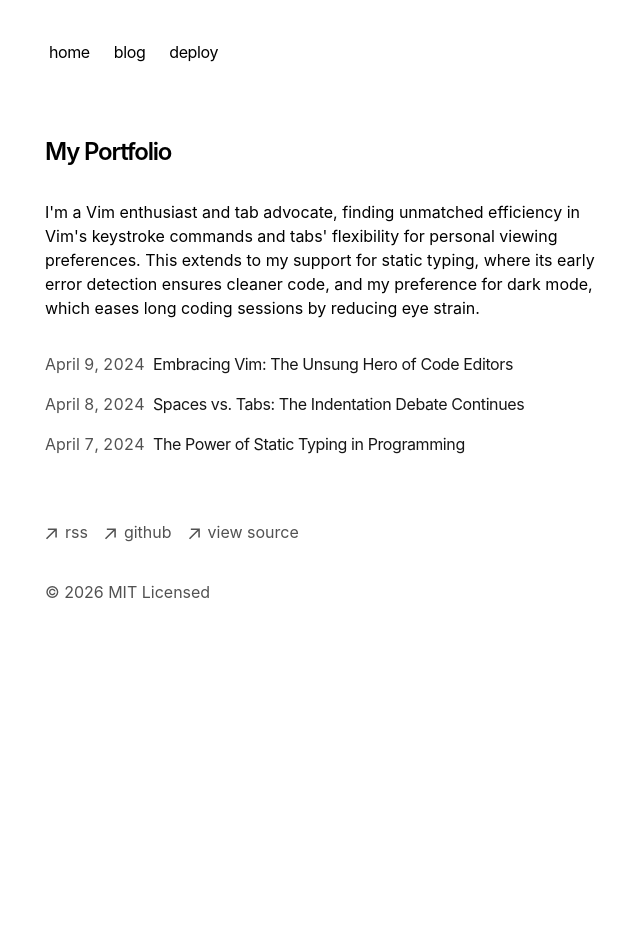
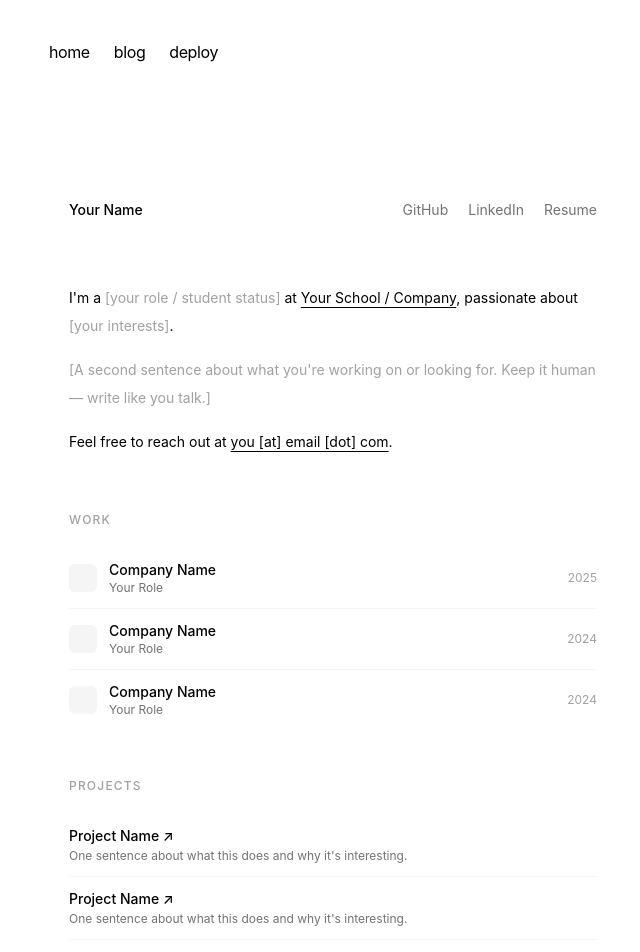
Before and after one commit to sampolz/portfolio, a Next.js app: page / in a window 1280 px wide. Shown: the top 952 px of the page, without its empty margins (307-947 px from the left). Before the commit the page ends 800 px from the top, so only its background shows below. Built offline with nearby package versions, Linux system fonts and the light colour scheme.

Commit message:
Update page.tsx

```diff
--- a/app/page.tsx
+++ b/app/page.tsx
@@ -1,21 +1,134 @@
-import { BlogPosts } from 'app/components/posts'
+export default function Home() {
+  return (
+    <main className="max-w-2xl mx-auto px-6 py-16">
+      {/* Nav */}
+      <nav className="flex justify-between items-center mb-16">
+        <span className="text-sm font-medium">Your Name</span>
+        <div className="flex gap-5">
+          <a href="https://github.com/yourusername" className="text-sm text-neutral-500 hover:text-neutral-900 dark:hover:text-neutral-100 transition-colors">GitHub</a>
+          <a href="https://linkedin.com/in/yourusername" className="text-sm text-neutral-500 hover:text-neutral-900 dark:hover:text-neutral-100 transition-colors">LinkedIn</a>
+          <a href="/resume.pdf" className="text-sm text-neutral-500 hover:text-neutral-900 dark:hover:text-neutral-100 transition-colors">Resume</a>
+        </div>
+      </nav>
 
-export default function Page() {
-  return (
-    <section>
-      <h1 className="mb-8 text-2xl font-semibold tracking-tighter">
-        My Portfolio
-      </h1>
-      <p className="mb-4">
-        {`I'm a Vim enthusiast and tab advocate, finding unmatched efficiency in
-        Vim's keystroke commands and tabs' flexibility for personal viewing
-        preferences. This extends to my support for static typing, where its
-        early error detection ensures cleaner code, and my preference for dark
-        mode, which eases long coding sessions by reducing eye strain.`}
-      </p>
-      <div className="my-8">
-        <BlogPosts />
-      </div>
-    </section>
+      {/* Bio */}
+      <section className="mb-14">
+        <p className="text-sm leading-7 mb-4">
+          I'm a <span className="text-neutral-400">[your role / student status]</span> at{" "}
+          <a href="#" className="underline underline-offset-4">Your School / Company</a>
+          , passionate about <span className="text-neutral-400">[your interests]</span>.
+        </p>
+        <p className="text-sm leading-7 mb-4">
+          <span className="text-neutral-400">
+            [A second sentence about what you're working on or looking for. Keep it human — write like you talk.]
+          </span>
+        </p>
+        <p className="text-sm leading-7">
+          Feel free to reach out at{" "}
+          <a href="mailto:you@email.com" className="underline underline-offset-4">
+            you [at] email [dot] com
+          </a>
+          .
+        </p>
+      </section>
+
+      {/* Work */}
+      <section className="mb-12">
+        <h2 className="text-xs font-medium uppercase tracking-widest text-neutral-400 mb-5">Work</h2>
+        <div className="divide-y divide-neutral-100 dark:divide-neutral-800">
+          {work.map((item) => (
+            <a
+              key={item.company}
+              href={item.url}
+              target="_blank"
+              rel="noopener noreferrer"
+              className="flex items-center gap-3 py-3 group"
+            >
+              <div className="w-7 h-7 rounded-md bg-neutral-100 dark:bg-neutral-800 flex-shrink-0 overflow-hidden">
+                {item.logo && (
+                  <img src={item.logo} alt={item.company} className="w-full h-full object-cover" />
+                )}
+              </div>
+              <div className="flex-1 min-w-0">
+                <p className="text-sm font-medium group-hover:underline underline-offset-4">{item.company}</p>
+                <p className="text-xs text-neutral-500">{item.role}</p>
+              </div>
+              <span className="text-xs text-neutral-400 flex-shrink-0">{item.year}</span>
+            </a>
+          ))}
+        </div>
+      </section>
+
+      {/* Projects */}
+      <section className="mb-12">
+        <h2 className="text-xs font-medium uppercase tracking-widest text-neutral-400 mb-5">Projects</h2>
+        <div className="divide-y divide-neutral-100 dark:divide-neutral-800">
+          {projects.map((item) => (
+            <a
+              key={item.name}
+              href={item.url}
+              target="_blank"
+              rel="noopener noreferrer"
+              className="block py-3 group"
+            >
+              <p className="text-sm font-medium group-hover:underline underline-offset-4 mb-0.5">
+                {item.name} ↗
+              </p>
+              <p className="text-xs text-neutral-500">{item.description}</p>
+            </a>
+          ))}
+        </div>
+      </section>
+
+      {/* Footer */}
+      <footer className="flex gap-4 pt-6 border-t border-neutral-100 dark:border-neutral-800">
+        <a href="https://x.com/yourusername" className="text-xs text-neutral-400 hover:text-neutral-900 dark:hover:text-neutral-100 transition-colors">Twitter / X</a>
+        <a href="https://github.com/yourusername" className="text-xs text-neutral-400 hover:text-neutral-900 dark:hover:text-neutral-100 transition-colors">GitHub</a>
+        <a href="https://linkedin.com/in/yourusername" className="text-xs text-neutral-400 hover:text-neutral-900 dark:hover:text-neutral-100 transition-colors">LinkedIn</a>
+        <span className="ml-auto text-xs text-neutral-400">© Your Name</span>
+      </footer>
+    </main>
   )
 }
+
+const work = [
+  {
+    company: "Company Name",
+    role: "Your Role",
+    year: "2025",
+    url: "#",
+    logo: "",
+  },
+  {
+    company: "Company Name",
+    role: "Your Role",
+    year: "2024",
+    url: "#",
+    logo: "",
+  },
+  {
+    company: "Company Name",
+    role: "Your Role",
+    year: "2024",
+    url: "#",
+    logo: "",
+  },
+]
+
+const projects = [
+  {
+    name: "Project Name",
+    description: "One sentence about what this does and why it's interesting.",
+    url: "#",
+  },
+  {
+    name: "Project Name",
+    description: "One sentence about what this does and why it's interesting.",
+    url: "#",
+  },
+  {
+    name: "Project Name",
+    description: "One sentence about what this does and why it's interesting.",
+    url: "#",
+  },
+]
```
